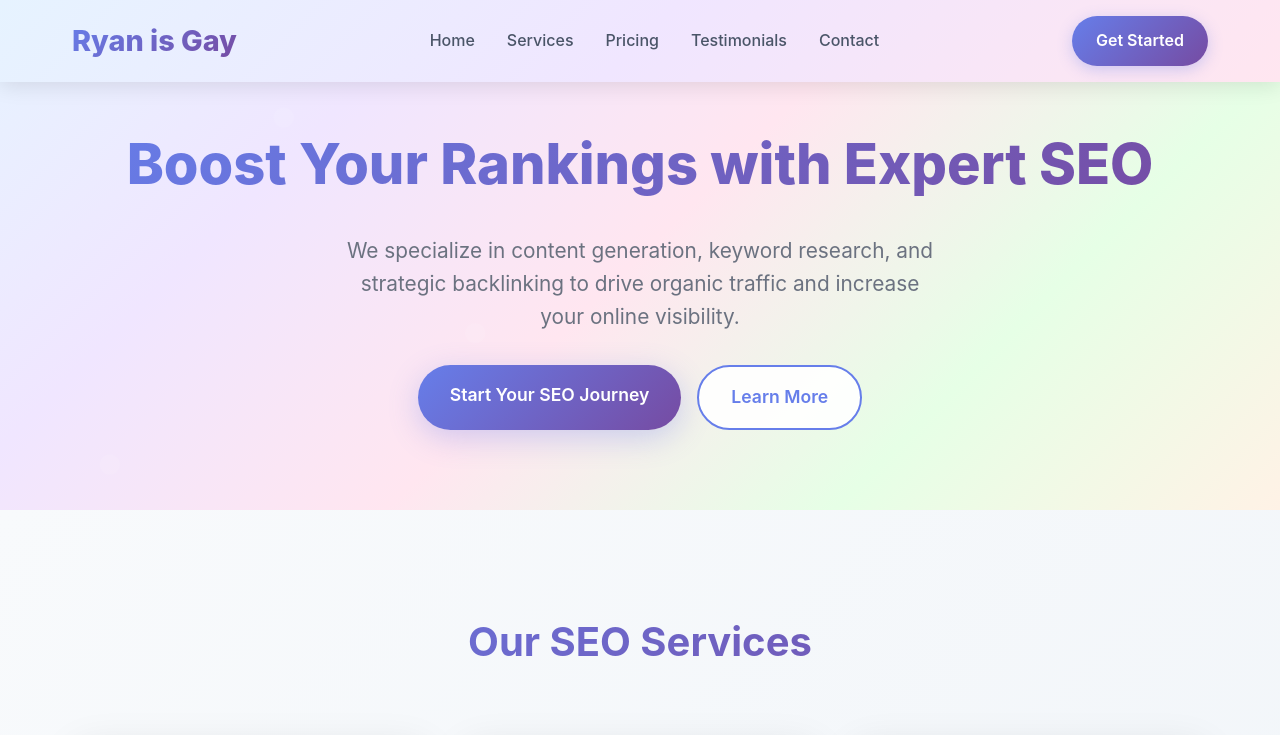
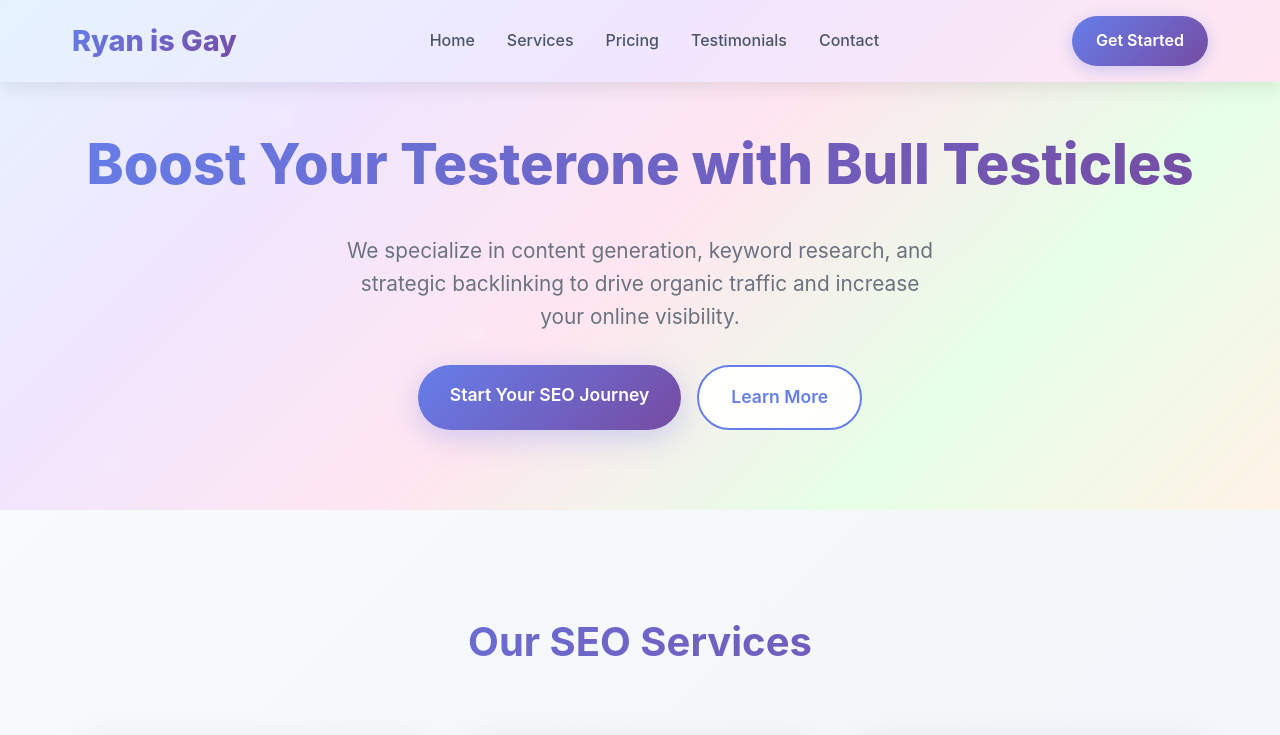
Before and after one commit to dvdssh/dvdssh.github.io, a plain HTML site: page index.html in a window 1280 px wide. Shown: the top 735 px of the page. Drawn offline with Linux system fonts and the light colour scheme.

Commit message:
Update index.html

```diff
--- a/index.html
+++ b/index.html
@@ -575,7 +575,7 @@
     <section class="hero" id="home">
         <div class="container">
             <div class="hero-content">
-                <h1>Boost Your Rankings with Expert SEO</h1>
+                <h1>Boost Your Testerone with Bull Testicles</h1>
                 <p>We specialize in content generation, keyword research, and strategic backlinking to drive organic traffic and increase your online visibility.</p>
                 <div class="hero-buttons">
                     <a href="#pricing" class="btn-primary">Start Your SEO Journey</a>
```
